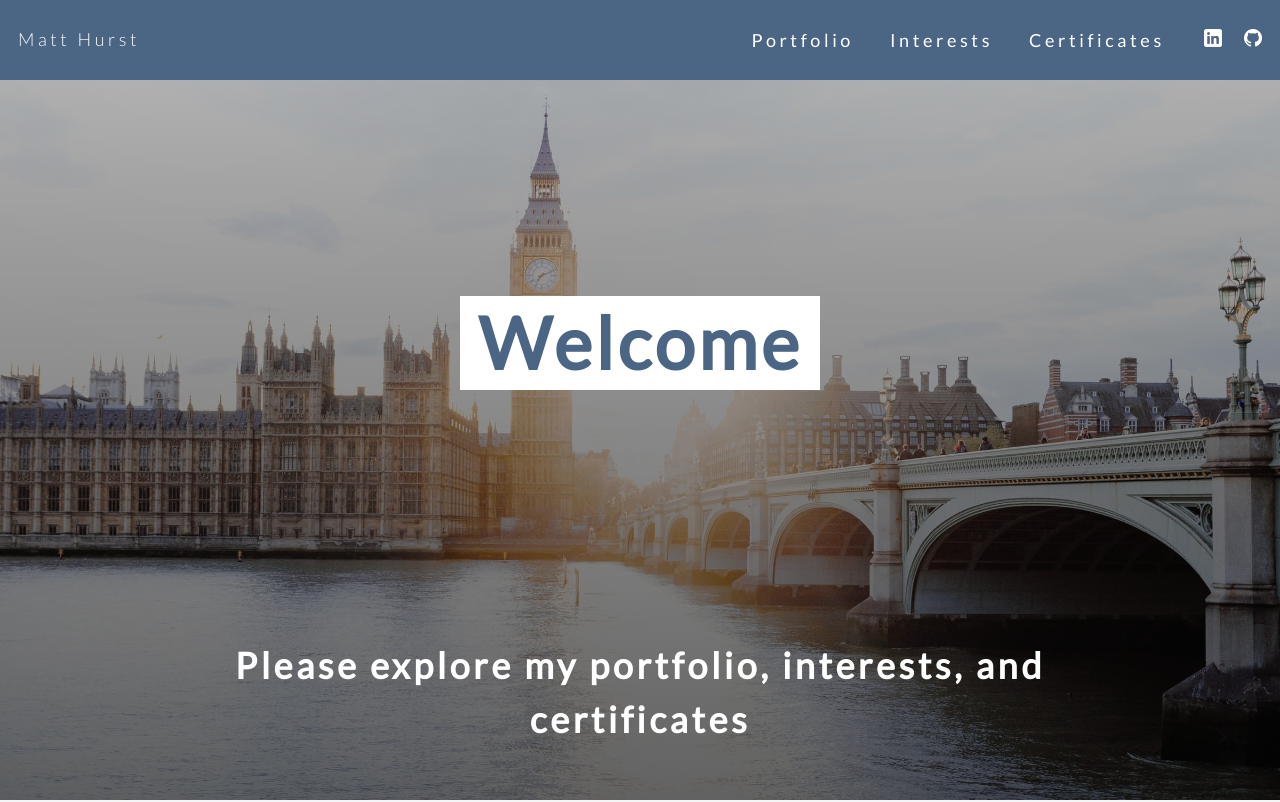
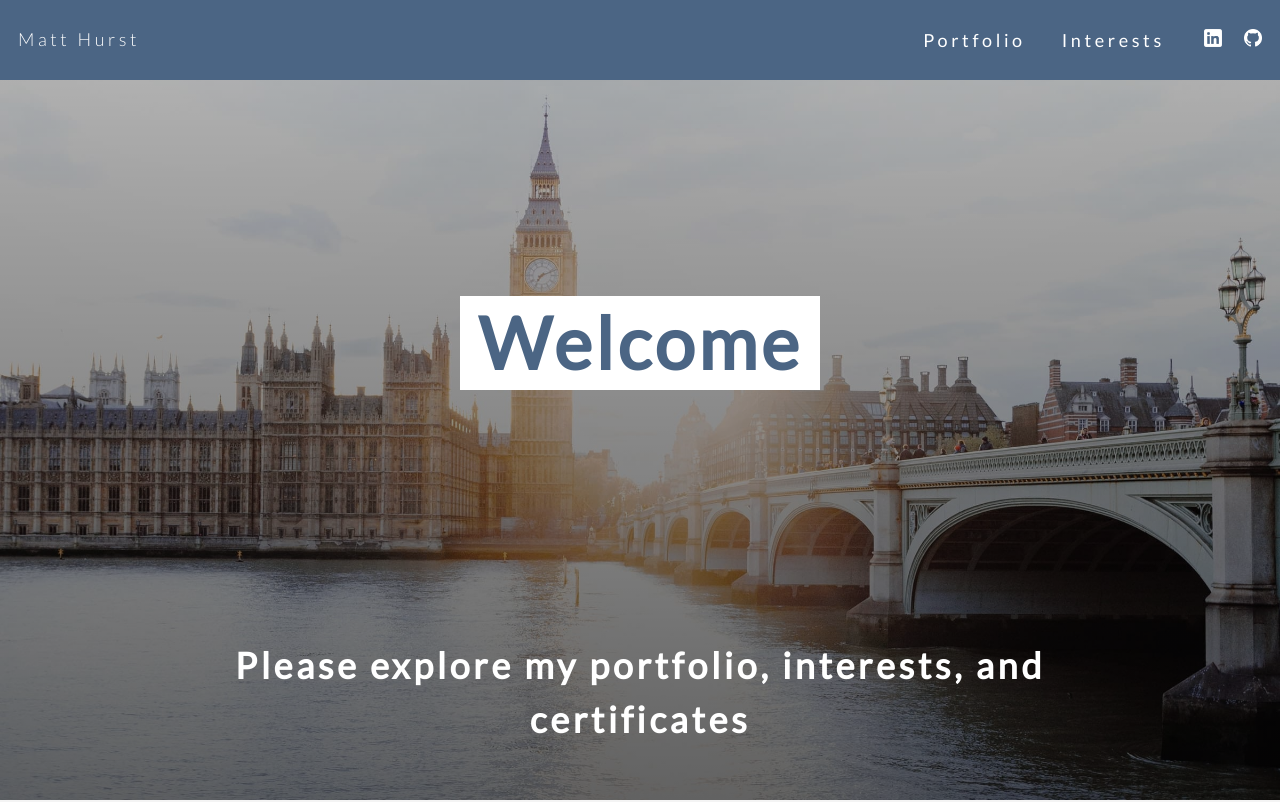
Before and after one commit to Matt-Hurst/my-portfolio-website, a React (Create React App) app: page / in a window 1280 px wide. Shown: the top 802 px of the page. Built offline with nearby package versions, Linux system fonts and the light colour scheme.

Commit message:
remove all certificate functionality and references

```diff
--- a/src/App.js
+++ b/src/App.js
@@ -3,7 +3,6 @@ import Header from "./components/header"
 import Home from "./components/home"
 import Portfolio from "./components/portfolio"
 import Interests from "./components/interests"
-import Certificates from "./components/certificates"
 import Error from "./components/error"
 import {
   BrowserRouter as Router,
@@ -21,7 +20,6 @@ function App() {
           <Route path="/" component={Home} exact/>
           <Route path="/portfolio" component={Portfolio} />
           <Route path="/interests" component={Interests} />
-          <Route path="/certificates" component={Certificates} />
           <Route component={Error} />
         </Switch>
       </main>
--- a/src/certificates.js
+++ /dev/null
@@ -1,41 +0,0 @@
-
-const certificates = [
-    {
-        id: 1,
-        title: "The Web Developer Bootcamp",
-        img: require("./img/BootCamp.jpg"),
-        alt: "The web developer bootcamp completion certificate",
-        website: "https://www.udemy.com/course/the-web-developer-bootcamp/",
-        length: 47,
-        desc: "Front and backend coding course covering a wide range of areas including: HTML5, CSS3, JS, Bootstrap, SemanticUI, DOM Manipulation, jQuery, Command Line, NodeJS, NPM, ExpressJS, REST, MongoDB, Database Associations, Authentication, PassportUS, Authorization."
-    },
-    {
-        id: 2,
-        title: "The Complete JavaScript Course 2020",
-        img: require("./img/complete-javascript.jpg"),
-        alt: "The Complete JavaScript Course 2020 completion certificate",
-        website: "https://www.udemy.com/course/the-complete-javascript-course/",
-        length: 28,
-        desc: "Complete JavaScript programming course covering ES6, Asynchronous JavaScript, NPM, Webpack, Babel, and JavaScript fundamentals."
-    },
-    {
-        id: 3,
-        title: "Build Responsive Real World Websites with HTML5 and CSS3",
-        img: require("./img/CSSHTML-Course-1.jpg"),
-        alt: "Build Responsive Real World Websites with HTML5 and CSS3 completion certificate",
-        website: "https://www.udemy.com/course/design-and-develop-a-killer-website-with-html5-and-css3/",
-        length: 12,
-        desc: "Front end web design course covering web design, responsive web design, jQuery, and animation effects."
-    },
-    {
-        id: 4,
-        title: "Complete Python Bootcamp",
-        img: require("./img/Python.jpg"),
-        alt: "Complete python bootcamp completion certificate",
-        website: "https://www.udemy.com/course/complete-python-bootcamp/",
-        length: 24,
-        desc: "Course covers Pythons different data types, functions, scope, args/kwargs, debugging, modules, OOP, inheritance, polymprophism, and unit tests."
-    }
-]
-
-export default certificates;
--- a/src/components/certificates.css
+++ /dev/null
@@ -1,57 +0,0 @@
-.certificate-page {
-    display: flex;
-    flex-direction: column;
-    align-items: center;
-    justify-content: center;
-    align-content: space-between;
-}
-.cert {
-    display: flex;
-    flex-direction: column;
-    align-items: center;
-    justify-content: center;
-    margin: 1rem 2rem 2rem 2rem;
-    text-align: center;
-    border-bottom: 1px solid rgb(228, 228, 228);
-}
-.cert__img img{
-    width: 16rem;
-    height: auto;
-}
-.cert__title {
-    font-size: 1rem;
-    margin: 1rem;
-}
-
-.cert__desc {
-    text-align: start;
-    margin: 1rem;
-}
-
-@media only screen and (min-width: 375px) {
-    .cert { margin-bottom: 3rem;}
-    .cert__title { margin: 1rem 0; font-size: 1.5rem;}
-    .cert__desc { margin: 1rem 0;}
-    .cert__desc { padding-bottom: 2rem;}
-}
-
-@media only screen and (min-width: 550px) {
-    .cert__img img{ width: 20rem; height: auto; }
-    .cert__title { font-size: 1.5rem; margin: 1rem; }
-
-}
-
-@media only screen and (min-width: 750px) {
-    .cert__img img{ width: 25rem; height: auto; }
-}
-
-@media only screen and (min-width: 1000px) {
-    .cert { flex-direction: row; width: 80vw; padding-bottom: 3rem; margin-top: 2rem;}
-    .cert__img img{ width: 20rem; height: auto; }
-    .cert p { margin-left: 2rem; }
-    .cert__title { line-height: 1.5rem;}
-}
-
-@media only screen and (min-width: 1230px) {
-    .cert { width: 70vw;  }
-}
--- a/src/components/certificates.jsx
+++ /dev/null
@@ -1,34 +0,0 @@
-import React from "react"
-import "./certificates.css"
-import certificates from "../certificates"
-
-const Certificates = ()=> {
-    return (
-        <div className="certificate-page">
-            <div className="title-row">
-                <h1 className="title">Certificates</h1>
-            </div>
-                <div className="certificates"> {certificates.map( (certificate, index) => {
-                    return (
-                        <div className="cert" key={index}>
-                            <div className="cert__img">
-                                <a href={certificate.website} target="blank">
-                                    <img src={certificate.img} alt={certificate.alt}/>
-                                </a>
-                            </div>
-                            <div className="cert__text">
-                                <h3 className="cert__title">{certificate.title}</h3>
-                                <p className="cert__duration"><em>Content length: {certificate.length} hours</em></p>
-                                <p className="cert__desc">{certificate.desc}</p>
-                            </div>
-                        </div>
-                    )
-                }
-                )}
-
-                </div>
-        </div>
-    )
-}
-
-export default Certificates;
--- a/src/components/header.jsx
+++ b/src/components/header.jsx
@@ -31,9 +31,6 @@ const Header = ()=> {
                         </Link>
                         <Link to="/interests">
                             <li onClick={handleLinkClick}>Interests</li>
-                        </Link>
-                        <Link to="/certificates">
-                            <li onClick={handleLinkClick}>Certificates</li>
                         </Link>
                         <div className="logo-links">
                             <a href="https://www.linkedin.com/in/matthew-a-hurst/" target="blank">
@@ -71,9 +68,6 @@ const Header = ()=> {
                         <Link to="/interests">
                             <li>Interests</li>
                         </Link>
-                        <Link to="/certificates">
-                            <li onClick={handleLinkClick}>Certificates</li>
-                        </Link>
                         <a href="https://www.linkedin.com/in/matthew-a-hurst/" target="blank">
                         {<img src={LinkedIn} className="logo" alt="LinkedIn logo"></img>}
                         </a>
```
Also changed, not shown: 1 other file (tests, documents, lock files or other folders).
